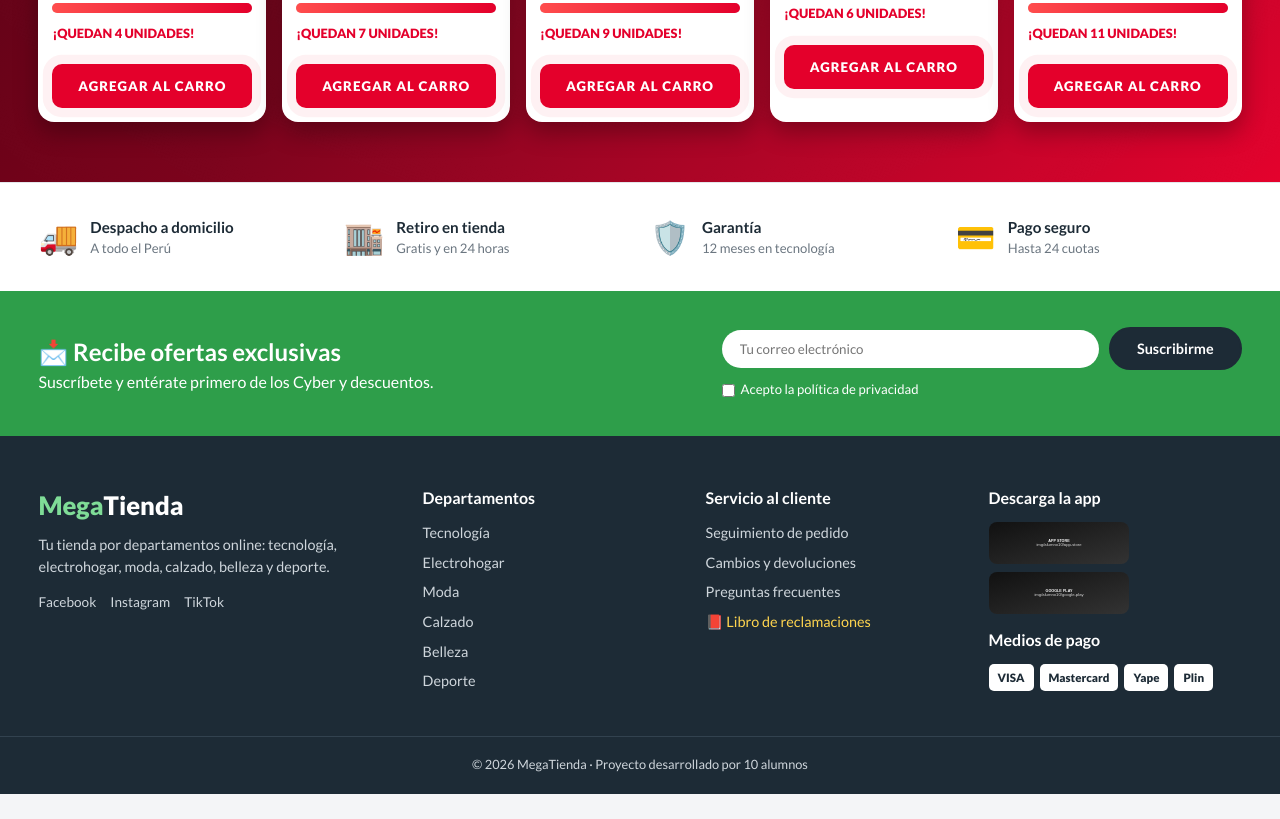
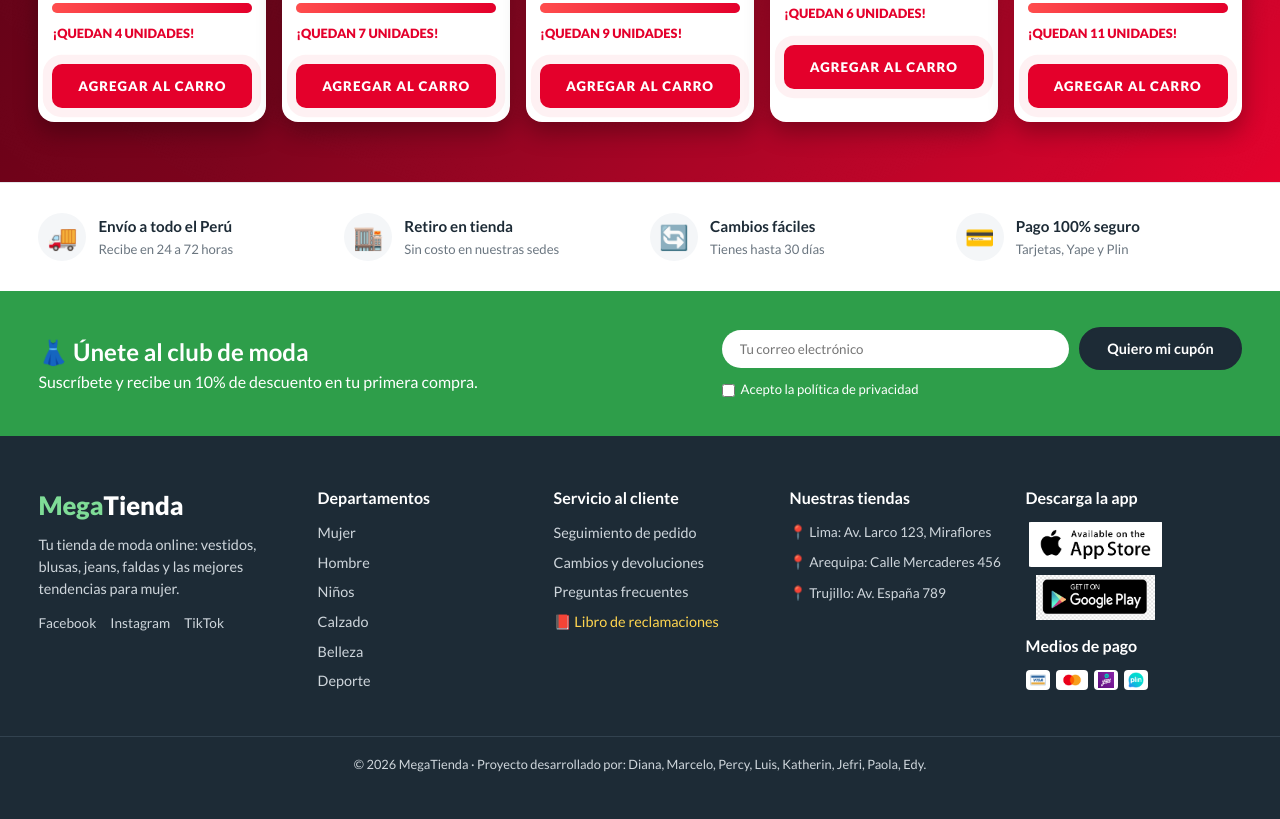
Before and after one commit to DylanRoldan21/ExamenFinal6-8, a plain HTML site: page index.html in a window 1280 px wide. Shown: the part 11181-12000 px from the top of the page. Before the commit the page ends 11975 px from the top, so only its background shows below. Drawn offline with Linux system fonts and the light colour scheme.

Commit message:
Alumno 10

```diff
--- a/css/10-footer.css
+++ b/css/10-footer.css
@@ -2,9 +2,26 @@
 .a10-servicios { background: var(--blanco); padding: 30px 0; border-top: 1px solid var(--borde); scroll-margin-top: 130px; }
 .a10-servicios-grid { display: grid; grid-template-columns: repeat(4, 1fr); gap: 20px; }
 .a10-servicio { display: flex; align-items: center; gap: 12px; }
-.a10-servicio > span { font-size: 2rem; }
-.a10-servicio h4 { font-size: .95rem; }
-.a10-servicio p { font-size: .82rem; color: var(--gris); }
+
+/* ESTILO PARA QUE LOS EMOJIS SE VEAN PROFESIONALES EN UN CÍRCULO */
+.a10-servicio > span {
+  display: flex;
+  align-items: center;
+  justify-content: center;
+  width: 48px;
+  height: 48px;
+  background-color: #f4f6f8;
+  border-radius: 50%;
+  font-size: 1.5rem;
+  flex-shrink: 0;
+  transition: all 0.3s ease;
+}
+.a10-servicio:hover > span {
+  background-color: #2e7d32;
+}
+
+.a10-servicio h4 { font-size: .95rem; margin-bottom: 2px; }
+.a10-servicio p { font-size: .82rem; color: var(--gris); margin: 0; }
 
 .a10-newsletter { background: var(--verde); color: #fff; padding: 36px 0; }
 .a10-newsletter-caja { display: flex; justify-content: space-between; align-items: center; gap: 20px; flex-wrap: wrap; }
@@ -15,7 +32,7 @@
 .a10-check { width: 100%; font-size: .82rem; display: flex; gap: 6px; align-items: center; order: 3; }
 
 .a10-footer { background: var(--oscuro); color: #cfd6dc; padding: 50px 0 20px; }
-.a10-grid { display: grid; grid-template-columns: 1.4fr 1fr 1fr 1fr; gap: 30px; }
+.a10-grid { display: grid; grid-template-columns: 1.2fr 1fr 1fr 1fr 1fr; gap: 20px; }
 .a10-footer h4 { color: #fff; margin-bottom: 12px; }
 .a10-grid > div > a { display: block; font-size: .9rem; margin-bottom: 8px; }
 .a10-grid a:hover { color: #7fdc97; }
@@ -24,16 +41,17 @@
 .a10-texto { font-size: .9rem; margin: 10px 0 14px; }
 .a10-redes { display: flex; gap: 14px; font-size: .85rem; }
 .a10-reclamos { color: #ffd54f; }
-.a10-app { width: 140px; border-radius: 8px; margin-bottom: 8px; }
+
+.a10-app { width: 140px; height: 45px; object-fit: contain; border-radius: 5px; margin-bottom: 8px; display: block; }
 .a10-pagos-titulo { margin-top: 14px; }
-.a10-pagos { display: flex; flex-wrap: wrap; gap: 6px; }
-.a10-pagos span { background: #fff; color: var(--oscuro); font-size: .72rem; font-weight: 900; padding: 5px 9px; border-radius: 5px; }
-.a10-copy { text-align: center; font-size: .8rem; margin-top: 36px; padding-top: 18px; border-top: 1px solid #32424f; }
+.a10-pagos { display: flex; flex-wrap: wrap; gap: 6px; align-items: center; }
+.a10-pagos img { height: 22px; width: auto; background: #fff; padding: 2px 4px; border-radius: 4px; }
+
+.a10-copy { text-align: center; font-size: .8rem; margin-top: 36px; padding-top: 18px; border-top: 1px solid #32424f; padding-bottom: 60px; }
 
 .a10-whatsapp { position: fixed; right: 20px; bottom: 20px; width: 56px; height: 56px; border-radius: 50%; background: #25d366; display: grid; place-items: center; font-size: 1.6rem; box-shadow: 0 8px 20px rgba(0, 0, 0, .25); z-index: 90; }
 .a10-arriba { position: fixed; right: 26px; bottom: 90px; width: 44px; height: 44px; border-radius: 50%; border: 0; background: var(--oscuro); color: #fff; font-size: 1.2rem; cursor: pointer; z-index: 90; opacity: 0; pointer-events: none; transition: .3s; }
 .a10-arriba.visible { opacity: 1; pointer-events: auto; }
 
-@media (max-width: 850px) {
-  .a10-servicios-grid, .a10-grid { grid-template-columns: 1fr 1fr; }
-}
+@media (max-width: 1024px) { .a10-grid { grid-template-columns: 1fr 1fr 1fr; } }
+@media (max-width: 850px) { .a10-servicios-grid { grid-template-columns: 1fr 1fr; } .a10-grid { grid-template-columns: 1fr 1fr; } }
--- a/js/10-footer.js
+++ b/js/10-footer.js
@@ -1,22 +1,27 @@
 // ALUMNO 10 - Newsletter con validación, botón "volver arriba" y año
 (() => {
-  // ---------- 1. Newsletter ----------
   document.getElementById('a10-form').addEventListener('submit', (e) => {
     e.preventDefault();
     const correo = document.getElementById('a10-correo');
     const acepto = document.getElementById('a10-acepto');
     const valido = /^[^\s@]+@[^\s@]+\.[^\s@]+$/.test(correo.value.trim());
-    if (!valido) { mostrarToast('⚠️ Escribe un correo válido'); return; }
-    if (!acepto.checked) { mostrarToast('⚠️ Debes aceptar la política de privacidad'); return; }
-    mostrarToast('🎉 ¡Listo! Revisa tu correo: tienes un cupón de bienvenida');
+
+    if (!valido) {
+      mostrarToast('⚠️ Por favor, ingresa un correo electrónico válido');
+      return;
+    }
+    if (!acepto.checked) {
+      mostrarToast('⚠️ Debes aceptar nuestra política de privacidad para continuar');
+      return;
+    }
+
+    mostrarToast('🎉 ¡Gracias por unirte al club! Revisa tu correo para recibir tu cupón.');
     e.target.reset();
   });
 
-  // ---------- 2. Botón volver arriba (aparece al bajar 600px) ----------
   const arriba = document.getElementById('a10-arriba');
   window.addEventListener('scroll', () => arriba.classList.toggle('visible', window.scrollY > 600));
   arriba.addEventListener('click', () => window.scrollTo({ top: 0, behavior: 'smooth' }));
 
-  // ---------- 3. Año automático ----------
   document.getElementById('a10-anio').textContent = new Date().getFullYear();
 })();
--- a/secciones/10-footer.html
+++ b/secciones/10-footer.html
@@ -1,23 +1,23 @@
 <!-- ======================= ALUMNO 10: SERVICIOS + NEWSLETTER + FOOTER ======================= -->
 <section class="a10-servicios" id="ayuda">
   <div class="contenedor a10-servicios-grid">
-    <div class="a10-servicio"><span>🚚</span><div><h4>Despacho a domicilio</h4><p>A todo el Perú</p></div></div>
-    <div class="a10-servicio"><span>🏬</span><div><h4>Retiro en tienda</h4><p>Gratis y en 24 horas</p></div></div>
-    <div class="a10-servicio"><span>🛡️</span><div><h4>Garantía</h4><p>12 meses en tecnología</p></div></div>
-    <div class="a10-servicio"><span>💳</span><div><h4>Pago seguro</h4><p>Hasta 24 cuotas</p></div></div>
+    <div class="a10-servicio"><span>🚚</span><div><h4>Envío a todo el Perú</h4><p>Recibe en 24 a 72 horas</p></div></div>
+    <div class="a10-servicio"><span>🏬</span><div><h4>Retiro en tienda</h4><p>Sin costo en nuestras sedes</p></div></div>
+    <div class="a10-servicio"><span>🔄</span><div><h4>Cambios fáciles</h4><p>Tienes hasta 30 días</p></div></div>
+    <div class="a10-servicio"><span>💳</span><div><h4>Pago 100% seguro</h4><p>Tarjetas, Yape y Plin</p></div></div>
   </div>
 </section>
 
 <section class="a10-newsletter">
   <div class="contenedor a10-newsletter-caja">
     <div>
-      <h3>📩 Recibe ofertas exclusivas</h3>
-      <p>Suscríbete y entérate primero de los Cyber y descuentos.</p>
+      <h3>👗 Únete al club de moda</h3>
+      <p>Suscríbete y recibe un 10% de descuento en tu primera compra.</p>
     </div>
     <form class="a10-form" id="a10-form" novalidate>
       <input type="email" id="a10-correo" placeholder="Tu correo electrónico">
       <label class="a10-check"><input type="checkbox" id="a10-acepto"> Acepto la política de privacidad</label>
-      <button type="submit" class="btn">Suscribirme</button>
+      <button type="submit" class="btn">Quiero mi cupón</button>
     </form>
   </div>
 </section>
@@ -26,18 +26,18 @@
   <div class="contenedor a10-grid">
     <div>
       <p class="a10-logo">Mega<span>Tienda</span></p>
-      <p class="a10-texto">Tu tienda por departamentos online: tecnología, electrohogar, moda, calzado, belleza y deporte.</p>
+      <p class="a10-texto">Tu tienda de moda online: vestidos, blusas, jeans, faldas y las mejores tendencias para mujer.</p>
       <div class="a10-redes">
-        <a href="#" target="_blank">Facebook</a>
-        <a href="#" target="_blank">Instagram</a>
-        <a href="#" target="_blank">TikTok</a>
+        <a href="https://facebook.com" target="_blank">Facebook</a>
+        <a href="https://instagram.com" target="_blank">Instagram</a>
+        <a href="https://tiktok.com" target="_blank">TikTok</a>
       </div>
     </div>
     <div>
       <h4>Departamentos</h4>
-      <a href="#tecnologia">Tecnología</a>
-      <a href="#electro">Electrohogar</a>
-      <a href="#moda">Moda</a>
+      <a href="#mujer">Mujer</a>
+      <a href="#hombre">Hombre</a>
+      <a href="#ninos">Niños</a>
       <a href="#calzado">Calzado</a>
       <a href="#belleza">Belleza</a>
       <a href="#deporte">Deporte</a>
@@ -50,15 +50,28 @@
       <a href="#" class="a10-reclamos">📕 Libro de reclamaciones</a>
     </div>
     <div>
+      <h4>Nuestras tiendas</h4>
+      <p class="a10-texto" style="font-size: 0.85rem; margin-bottom: 8px;">📍 Lima: Av. Larco 123, Miraflores</p>
+      <p class="a10-texto" style="font-size: 0.85rem; margin-bottom: 8px;">📍 Arequipa: Calle Mercaderes 456</p>
+      <p class="a10-texto" style="font-size: 0.85rem; margin-bottom: 8px;">📍 Trujillo: Av. España 789</p>
+    </div>
+    <div>
       <h4>Descarga la app</h4>
-      <img src="img/alumno10/app-store.svg" alt="App Store" class="a10-app">
-      <img src="img/alumno10/google-play.svg" alt="Google Play" class="a10-app">
+      <img src="img/alumno10/appstore.png" alt="App Store" class="a10-app">
+      <img src="img/alumno10/googleplay.png" alt="Google Play" class="a10-app">
+
       <h4 class="a10-pagos-titulo">Medios de pago</h4>
-      <div class="a10-pagos"><span>VISA</span><span>Mastercard</span><span>Yape</span><span>Plin</span></div>
+      <div class="a10-pagos">
+        <img src="img/alumno10/visa.png" alt="Visa" style="height: 20px;">
+        <img src="img/alumno10/mastercard.png" alt="Mastercard" style="height: 20px;">
+        <img src="img/alumno10/yape.png" alt="Yape" style="height: 20px;">
+        <img src="img/alumno10/plin.png" alt="Plin" style="height: 20px;">
+      </div>
     </div>
   </div>
-  <p class="a10-copy">© <span id="a10-anio">2026</span> MegaTienda · Proyecto desarrollado por 10 alumnos</p>
+
+  <p class="a10-copy">© <span id="a10-anio">2026</span> MegaTienda · Proyecto desarrollado por: Diana, Marcelo, Percy, Luis, Katherin, Jefri, Paola, Edy.</p>
 </footer>
 
 <button class="a10-arriba" id="a10-arriba" aria-label="Volver arriba">↑</button>
-<a class="a10-whatsapp" href="https://wa.me/51999999999" target="_blank" aria-label="WhatsApp">💬</a>
+<a class="a10-whatsapp" href="https://wa.me/51935833219" target="_blank" aria-label="WhatsApp">💬</a>
```
Also changed, not shown: img/alumno10/app-store.svg (deleted), img/alumno10/appstore.png (added), img/alumno10/google-play.svg (deleted), img/alumno10/googleplay.png (added), img/alumno10/mastercard.png (added), img/alumno10/plin.png (added), img/alumno10/visa.png (added), img/alumno10/yape.png (added).
